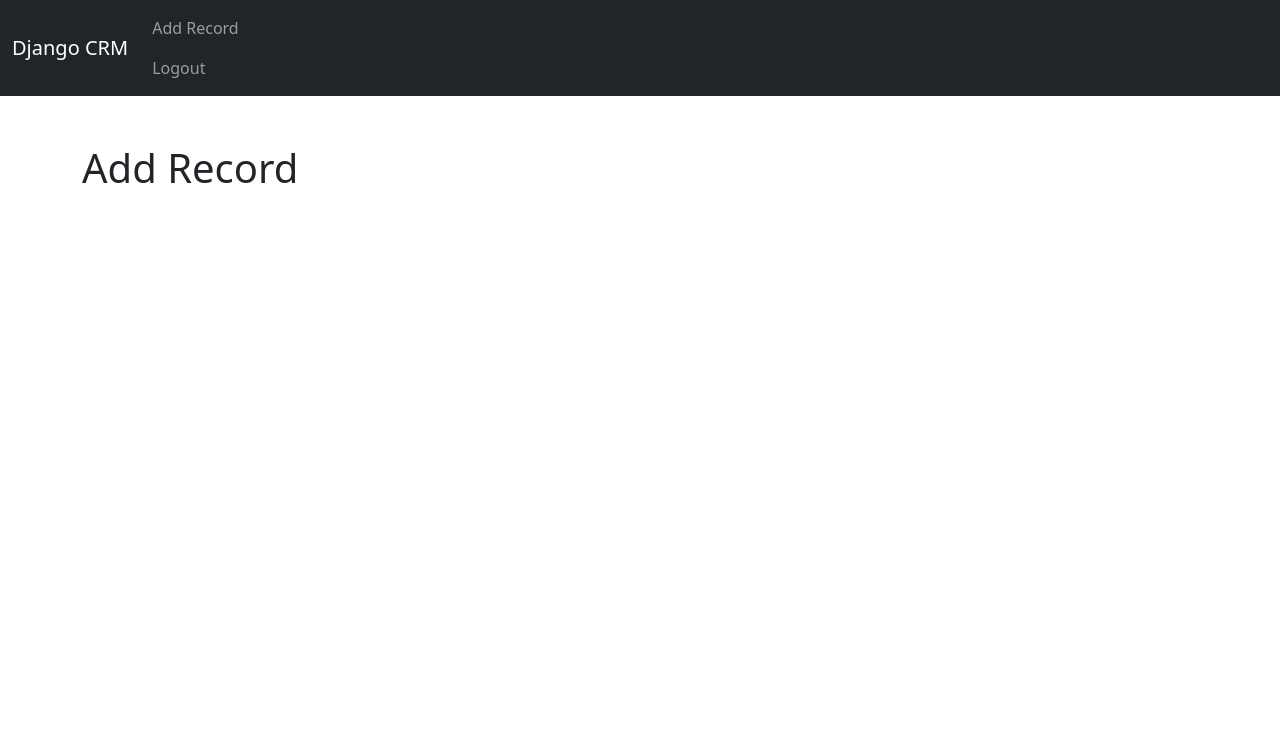
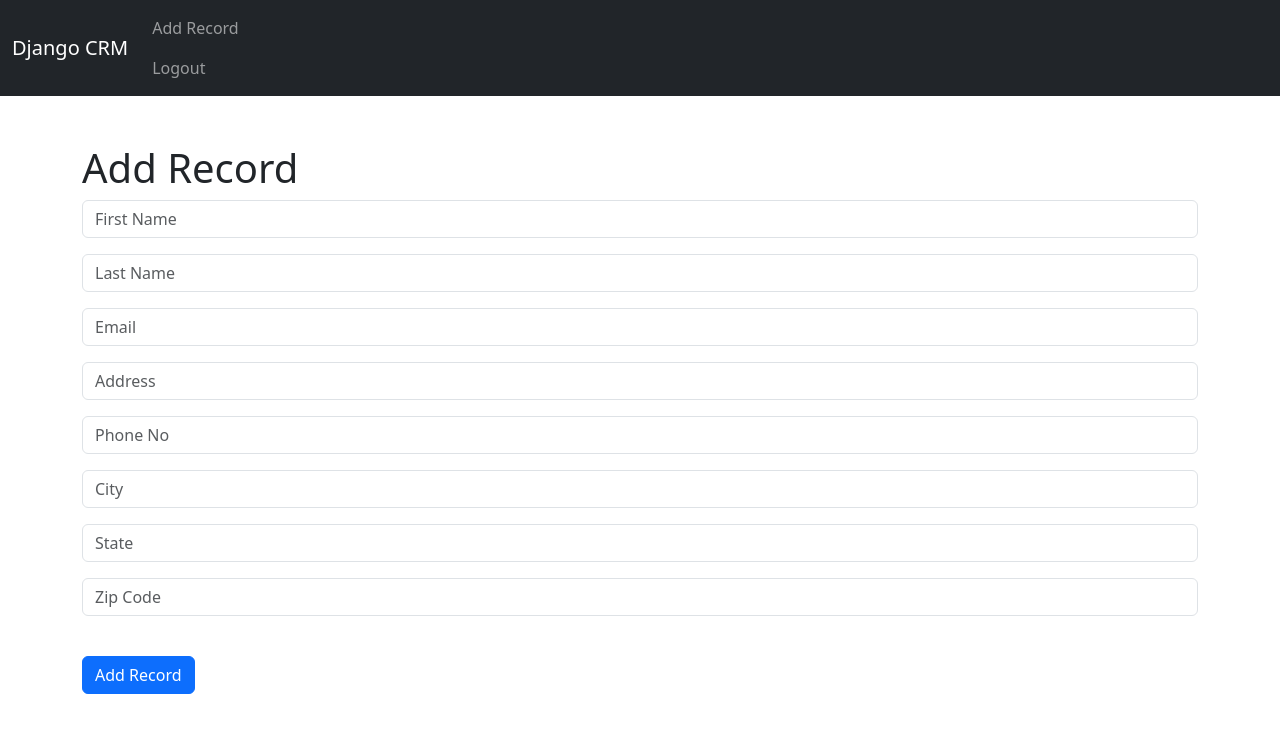
Before and after one commit to nasir-hussain-swat/customer-relation-managemenet, a Django app: page /add_record/ in a window 1280 px wide. Shown: the top 733 px of the page. Run offline with Django 4.2, Linux system fonts and the light colour scheme; the visitor is signed in with stand-in values (Sample User, id 1).

Commit message:
project completed

```diff
--- a/website/forms.py
+++ b/website/forms.py
@@ -1,6 +1,8 @@
 from django.contrib.auth.forms import UserCreationForm
 from django.contrib.auth.models import User
 from django import forms
+from .models import Record
+
 
 
 
@@ -32,3 +34,21 @@ class SignUpForm(UserCreationForm):
         self.fields['password2'].widget.attrs['placeholder'] = 'Confirm Password'
         self.fields['password2'].label = ''
         self.fields['password2'].help_text = '<span class="form-text text-muted"><small>Enter the same password as before, for verification.</small></span>'
+
+
+#create add record form
+
+class AddRecordForm(forms.ModelForm):
+    first_name=forms.CharField(required=True,widget=forms.widgets.TextInput(attrs={"placeholder":"First Name","class":"form-control"}),label="")
+    last_name=forms.CharField(required=True,widget=forms.widgets.TextInput(attrs={"placeholder":"Last Name","class":"form-control"}),label="")
+
+    email=forms.CharField(required=True,widget=forms.widgets.TextInput(attrs={"placeholder":"Email","class":"form-control"}),label="")
+    phone= forms.CharField(required=True,widget=forms.widgets.TextInput(attrs={"placeholder":"Address","class":"form-control"}),label="")
+    address=forms.CharField(required=True,widget=forms.widgets.TextInput(attrs={"placeholder":"Phone No","class":"form-control"}),label="")
+    city=forms.CharField(required=True,widget=forms.widgets.TextInput(attrs={"placeholder":"City","class":"form-control"}),label="")
+    state=forms.CharField(required=True,widget=forms.widgets.TextInput(attrs={"placeholder":"State","class":"form-control"}),label="")
+    zipcode=forms.CharField(required=True,widget=forms.widgets.TextInput(attrs={"placeholder":"Zip Code","class":"form-control"}),label="")
+
+    class Meta:
+        model=Record
+        exclude=("user",)
--- a/website/templates/add_record.html
+++ b/website/templates/add_record.html
@@ -2,4 +2,14 @@
 
 {% block content%}
 <h1>Add Record</h1>
+
+<form method="POST" action="{% url 'add_record' %}">
+
+    {% csrf_token %}
+    {{ form.as_p }}
+
+    <br>
+    <button class="btn btn-primary">Add Record</button>
+</form>
+
 {% endblock %}
--- a/website/templates/record.html
+++ b/website/templates/record.html
@@ -28,7 +28,8 @@
 <br>
 <br>
 <a href="{% url 'home' %}" class="btn btn-primary">Back</a>
-<a href="{% url 'delete_record' customer_record.id %}" class="btn btn-danger">D elete</a>
+<a href="{% url 'delete_record' customer_record.id %}" class="btn btn-danger">Delete</a>
+<a href="{% url 'update_record' customer_record.id %}" class="btn btn-primary">update record</a>
 
 
 {% endblock %}
--- a/website/urls.py
+++ b/website/urls.py
@@ -1,6 +1,6 @@
 
 from django.urls import path
-from . import views
+from .import views
 urlpatterns = [
     path('', views.home, name='home'),
     path('logout', views.logout_user, name='logout'),
@@ -10,6 +10,7 @@ urlpatterns = [
 
     path('delete_record/<int:pk>', views.delete_record, name='delete_record'),
     path('add_record/', views.add_record, name='add_record'),
+    path('update_record/<int:pk>', views.update_record, name='update_record'),
 
 
 
--- a/website/views.py
+++ b/website/views.py
@@ -1,7 +1,7 @@
 from django.shortcuts import render,redirect
 from django.contrib.auth import authenticate,login,logout
 from django.contrib import messages
-from .forms import SignUpForm
+from .forms import SignUpForm,AddRecordForm
 from .models import Record
 
 
@@ -88,4 +88,28 @@ def delete_record(request,pk):
         return redirect('home')
 
 def add_record(request):
-    return render(request,'add_record.html',{})
+    form=AddRecordForm(request.POST or None)
+    if request.user.is_authenticated:
+        if request.method == 'POST':
+            if form.is_valid():
+                add_record=form.save()
+                messages.success(request,'Record added')
+                return redirect('home')
+
+        return render(request,'add_record.html',{'form':form})
+    else:
+        messages.success(request,'you must login to add record')
+        return redirect('home')
+
+def update_record(request,pk):
+    if request.user.is_authenticated:
+        current_record=Record.objects.get(id=pk)
+        form=AddRecordForm(request.POST or None,instance=current_record)
+        if form.is_valid():
+            form.save()
+            messages.success(request,'updated record')
+            return redirect('home')
+        return render(request,'update_record.html',{'form':form})
+    else:
+        messages.success(request,'you must login to add record')
+        return redirect('home')
```
Also changed, not shown: website/templates/update_record.html (added, +15 -0 lines), website/templates/home.html (line endings or trailing spaces).
